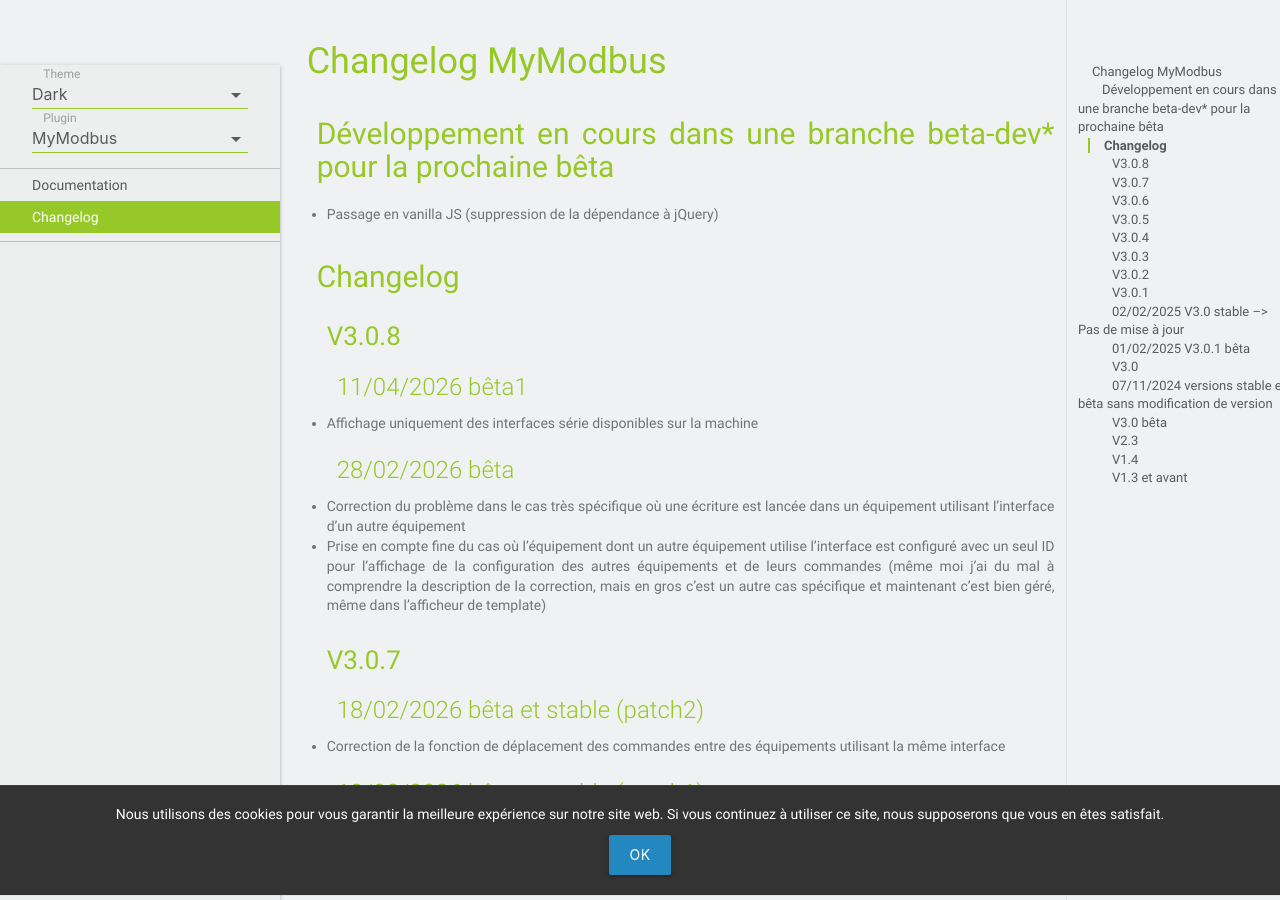
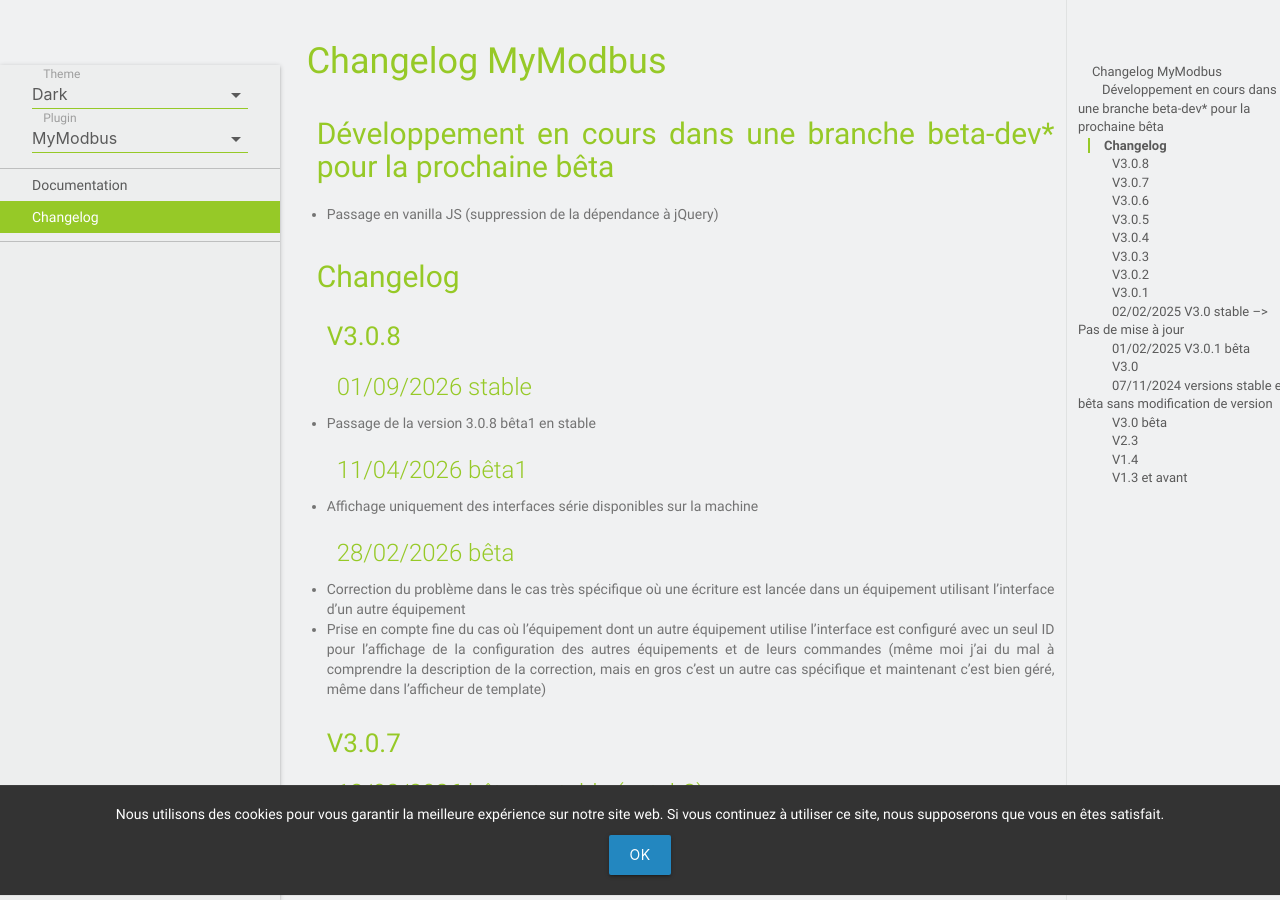
Before and after one commit to MrWaloo/jeedom-plugins-doc, a Jekyll site: the page built from docs/fr_FR/mymodbus_changelog.md, in a window 1280 px wide and 900 px high. Built offline with Jekyll 4.4.1, drawn with Linux system fonts in a browser that asks for light colours; emoji names are drawn with the system emoji font; our own code applies the rules of GitHub Pages for plain Markdown files.

Commit message:
Update mymodbus_changelog.md

```diff
--- a/docs/fr_FR/mymodbus_changelog.md
+++ b/docs/fr_FR/mymodbus_changelog.md
@@ -7,6 +7,10 @@
 ## Changelog
 
 ### V3.0.8
+
+#### 01/09/2026 stable
+
+- Passage de la version 3.0.8 bêta1 en stable
 
 #### 11/04/2026 bêta1
 
```
